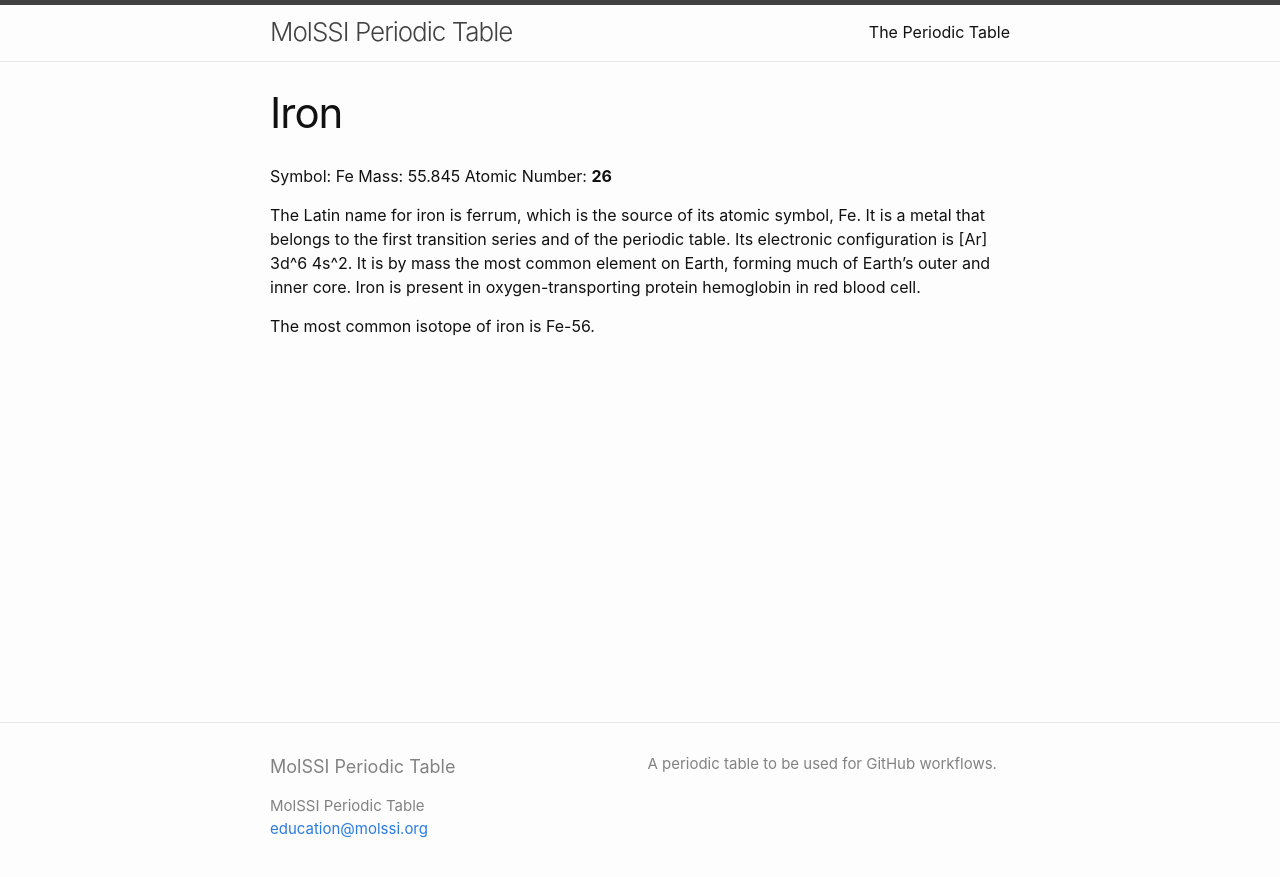
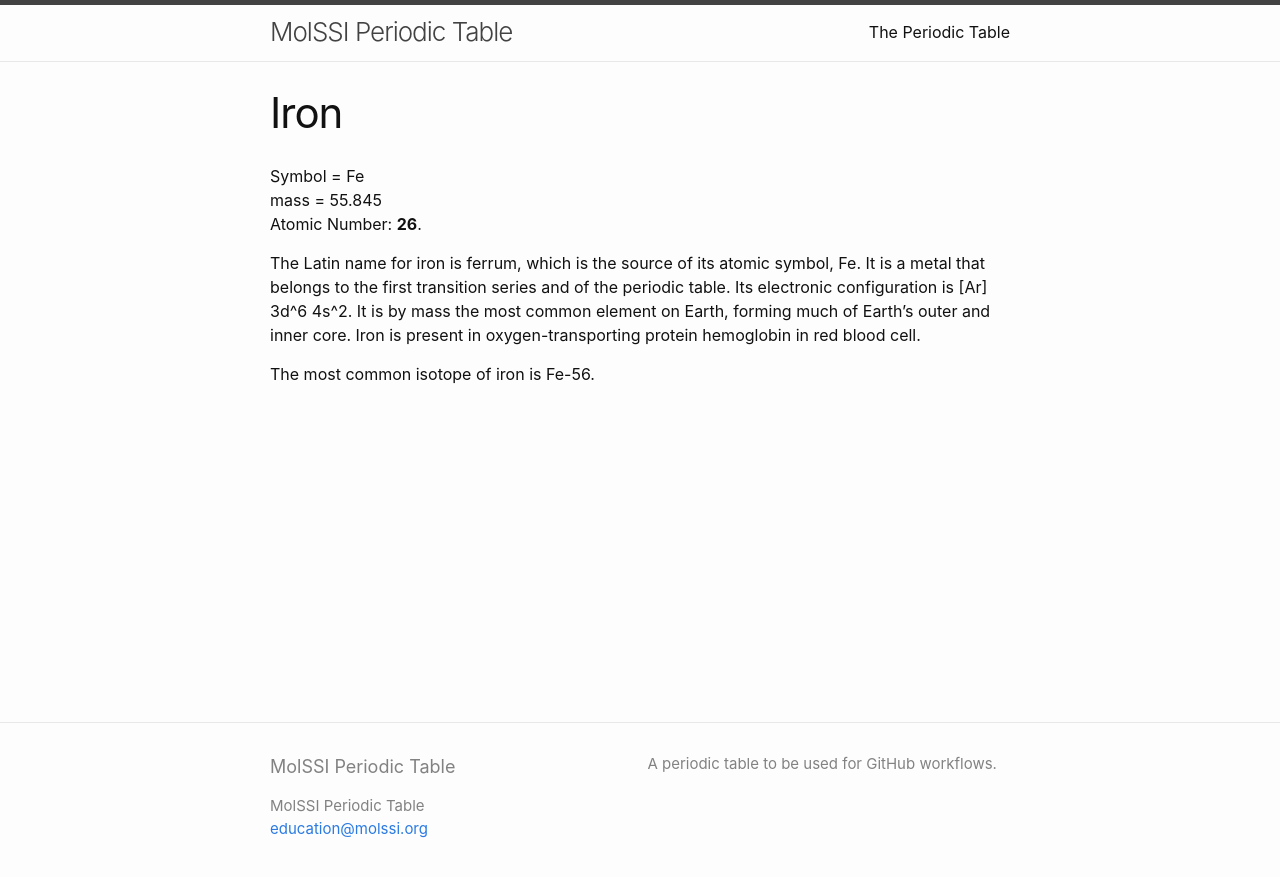
Before and after one commit to MolSSI-Education/periodic-table, a Jekyll site: the page built from elements/iron.md, in a window 1280 px wide. Shown: the top 877 px of the page. Built offline with Jekyll 4.4.1, drawn with Linux system fonts in a browser that asks for light colours; part of the change alters nothing that is shown.

```diff
--- a/elements/iron.md
+++ b/elements/iron.md
@@ -3,9 +3,9 @@ layout: page
 title: Iron
 ---
 
-Symbol: Fe
-Mass: 55.845
-Atomic Number: **26**
+Symbol = Fe<br/>
+mass = 55.845<br/>
+Atomic Number: **26**.<br/>
 
 The Latin name for iron is ferrum, which is the source of
 its atomic symbol, Fe. It is a metal that belongs to the
```
